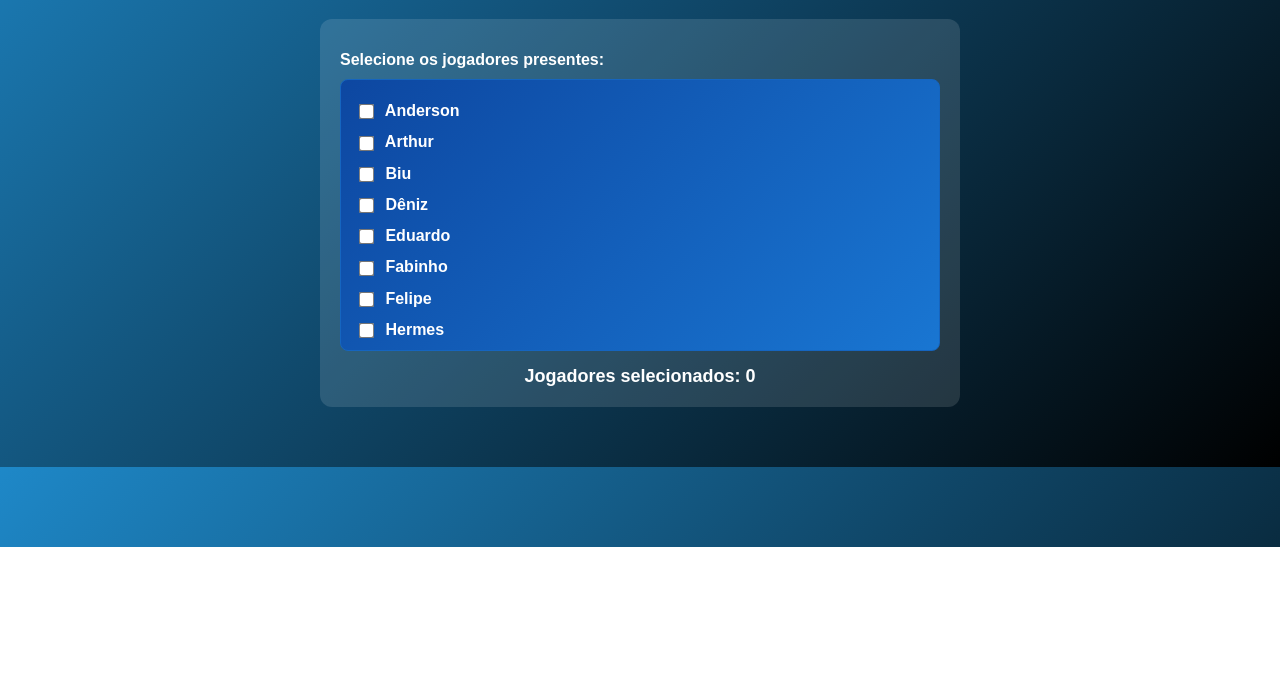
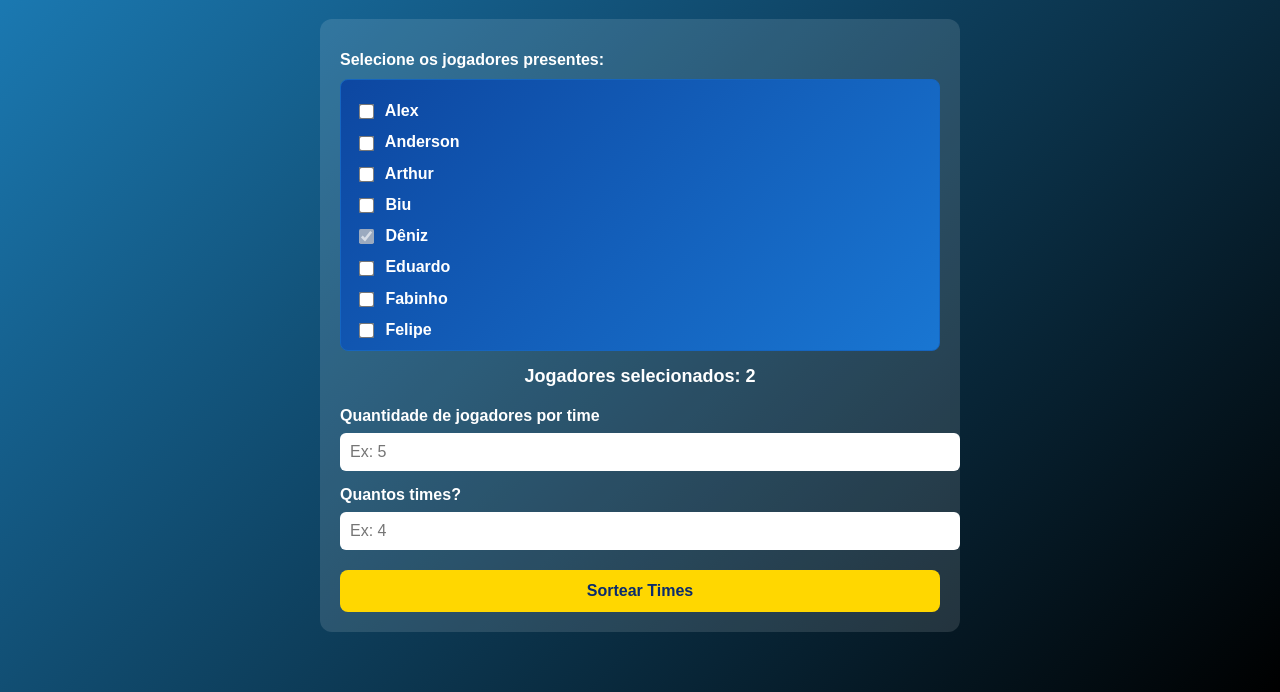
Before and after one commit to ArthurMarinhoSmith/sorteador-reformada-fc, a plain HTML site: page index.html in a window 1280 px wide. Shown: the part 253-945 px from the top of the page. Before the commit the page ends 800 px from the top, so only its background shows below. Drawn offline with Linux system fonts and the light colour scheme.

Commit message:
Refactor HTML structure and player selection logic

```diff
--- a/index.html
+++ b/index.html
@@ -217,68 +217,64 @@
 <div id="resultado" class="times"></div>
 
 <script>
-const PESOS = {
-    idade: { novo: 1, medio: 2, velho: 3 },
-    altura: { baixo: 1, medio: 2, alto: 3 },
-    porte: { magro: 1, medio: 2, gordo: 3 }
-};
+const ALTURA = { baixo: 1, medio: 2, alto: 3 };
+const PORTE = { magro: 1, grande: 2, medio: 3 };
+const IDADE = { velho: 1, novo: 2, medio: 3 };
 
-function calcularOverall({ idade, altura, porte, habilidade }) {
-    return (
-        PESOS.idade[idade] +
-        PESOS.altura[altura] +
-        PESOS.porte[porte] +
-        habilidade
-    );
+const jogadoresBase = [
+    { nome: "João", altura: "medio", porte: "magro", idade: "novo", habilidade: 3 },
+    { nome: "Martin", altura: "medio", porte: "magro", idade: "novo", habilidade: 4 },
+    { nome: "Arthur", altura: "medio", porte: "magro", idade: "novo", habilidade: 4 },
+    { nome: "Júlio", altura: "alto", porte: "magro", idade: "medio", habilidade: 5 },
+    { nome: "Alex", altura: "alto", porte: "magro", idade: "novo", habilidade: 4 },
+    { nome: "Fabinho", altura: "medio", porte: "medio", idade: "medio", habilidade: 5 },
+    { nome: "Thales", altura: "alto", porte: "grande", idade: "novo", habilidade: 5 },
+    { nome: "Dêniz", altura: "baixo", porte: "medio", idade: "medio", habilidade: 5 },
+    { nome: "Felipe", altura: "alto", porte: "grande", idade: "medio", habilidade: 2 },
+    { nome: "Mateus", altura: "medio", porte: "grande", idade: "medio", habilidade: 1 },
+    { nome: "Iury", altura: "medio", porte: "medio", idade: "medio", habilidade: 5 },
+    { nome: "Jonatas", altura: "alto", porte: "grande", idade: "medio", habilidade: 4 },
+    { nome: "Luiz Holanda", altura: "alto", porte: "grande", idade: "velho", habilidade: 4 },
+    { nome: "Iranildo", altura: "medio", porte: "medio", idade: "medio", habilidade: 3 },
+    { nome: "Biu", altura: "medio", porte: "medio", idade: "velho", habilidade: 5 },
+    { nome: "Hermes", altura: "medio", porte: "medio", idade: "velho", habilidade: 4 },
+    { nome: "Eduardo", altura: "alto", porte: "medio", idade: "novo", habilidade: 4 },
+    { nome: "Miguel", altura: "alto", porte: "magro", idade: "novo", habilidade: 4 },
+    { nome: "Renato", altura: "alto", porte: "medio", idade: "velho", habilidade: 5 },
+    { nome: "Sales", altura: "medio", porte: "grande", idade: "novo", habilidade: 4 },
+    { nome: "Severino", altura: "baixo", porte: "medio", idade: "velho", habilidade: 5 },
+    { nome: "Anderson", altura: "alto", porte: "medio", idade: "velho", habilidade: 4 },
+    { nome: "Neto Lins", altura: "alto", porte: "grande", idade: "medio", habilidade: 4 },
+    { nome: "Madson", altura: "medio", porte: "grande", idade: "velho", habilidade: 2 },
+    { nome: "Thyago", altura: "baixo", porte: "medio", idade: "medio", habilidade: 2 }
+];
+
+function calcularOverall(jogador) {
+    return IDADE[jogador.idade] + ALTURA[jogador.altura] + PORTE[jogador.porte] + jogador.habilidade;
 }
-
-const jogadoresBase = {
-    "thales": calcularOverall({ idade:"medio", altura:"alto", porte:"gordo", habilidade:5 }),
-    "dêniz": calcularOverall({ idade:"medio", altura:"medio", porte:"gordo", habilidade:5 }),
-    "joão": calcularOverall({ idade:"medio", altura:"medio", porte:"medio", habilidade:4 }),
-    "martin": calcularOverall({ idade:"medio", altura:"alto", porte:"medio", habilidade:4 }),
-    "arthur": calcularOverall({ idade:"medio", altura:"medio", porte:"medio", habilidade:4 }),
-    "júlio": calcularOverall({ idade:"novo", altura:"medio", porte:"magro", habilidade:5 }),
-    "fabinho": calcularOverall({ idade:"medio", altura:"medio", porte:"gordo", habilidade:4 }),
-    "mateus": calcularOverall({ idade:"novo", altura:"baixo", porte:"magro", habilidade:3 }),
-    "iury": calcularOverall({ idade:"medio", altura:"alto", porte:"medio", habilidade:5 }),
-    "jonatas": calcularOverall({ idade:"medio", altura:"medio", porte:"medio", habilidade:4 }),
-    "luiz holanda": calcularOverall({ idade:"velho", altura:"medio", porte:"medio", habilidade:3 }),
-    "iranildo": calcularOverall({ idade:"velho", altura:"medio", porte:"gordo", habilidade:3 }),
-    "biu": calcularOverall({ idade:"medio", altura:"medio", porte:"medio", habilidade:4 }),
-    "hermes": calcularOverall({ idade:"medio", altura:"baixo", porte:"medio", habilidade:3 }),
-    "eduardo": calcularOverall({ idade:"novo", altura:"medio", porte:"magro", habilidade:4 }),
-    "miguel": calcularOverall({ idade:"novo", altura:"medio", porte:"magro", habilidade:4 }),
-    "renato": calcularOverall({ idade:"medio", altura:"alto", porte:"medio", habilidade:5 }),
-    "sales": calcularOverall({ idade:"medio", altura:"medio", porte:"medio", habilidade:4 }),
-    "severino": calcularOverall({ idade:"velho", altura:"baixo", porte:"medio", habilidade:3 }),
-    "felipe": calcularOverall({ idade:"medio", altura:"baixo", porte:"magro", habilidade:3 }),
-    "thyago": calcularOverall({ idade:"medio", altura:"baixo", porte:"medio", habilidade:3 }),
-    "anderson": calcularOverall({ idade:"velho", altura:"alto", porte:"medio", habilidade:4 }),
-    "neto lins": calcularOverall({ idade:"medio", altura:"alto", porte:"gordo", habilidade:4 }),
-    "madson": calcularOverall({ idade:"velho", altura:"medio", porte:"gordo", habilidade:2 })
-};
 
 const listaJogadoresDiv = document.getElementById("listaJogadores");
 const quantidadeSelecionadaDiv = document.getElementById("quantidadeSelecionada");
 const configTimesDiv = document.getElementById("configTimes");
 
 function gerarListaJogadores() {
-    const nomes = Object.keys(jogadoresBase)
-        .map(n => n.charAt(0).toUpperCase() + n.slice(1))
-        .sort((a,b) => a.localeCompare(b, 'pt-BR'));
-
-    nomes.forEach(nome => {
+    // Mostrar lista dos jogadoresBase com checkbox
+    jogadoresBase
+        .sort((a,b) => a.nome.localeCompare(b.nome, 'pt-BR'))
+        .forEach(jogador => {
             const label = document.createElement("label");
             const checkbox = document.createElement("input");
             checkbox.type = "checkbox";
-        checkbox.value = nome.toLowerCase();
+            checkbox.value = jogador.nome.toLowerCase();
             checkbox.name = "jogador";
+            checkbox.checked = (jogador.nome.toLowerCase() === "thales" || jogador.nome.toLowerCase() === "dêniz"); // Thales e Deniz já marcados
+            checkbox.disabled = (jogador.nome.toLowerCase() === "thales" || jogador.nome.toLowerCase() === "dêniz"); // Não pode desmarcar
             checkbox.addEventListener("change", atualizarSelecionados);
             label.appendChild(checkbox);
-        label.appendChild(document.createTextNode(" " + nome));
+            label.appendChild(document.createTextNode(" " + jogador.nome));
             listaJogadoresDiv.appendChild(label);
         });
+    atualizarSelecionados();
 }
 
 function atualizarSelecionados() {
@@ -299,83 +295,108 @@ function sortear() {
 
     resultado.innerHTML = "";
 
-    if(selecionados.length === 0) {
+    if (selecionados.length === 0) {
         alert("Selecione pelo menos um jogador.");
         return;
     }
-    if(!jogadoresPorTime || jogadoresPorTime < 1) {
+    if (!jogadoresPorTime || jogadoresPorTime < 1) {
         alert("Digite um número válido de jogadores por time.");
         return;
     }
-    if(!numTimes || numTimes < 1) {
+    if (!numTimes || numTimes < 1) {
         alert("Digite um número válido de times.");
         return;
     }
 
-    if(jogadoresPorTime * numTimes > selecionados.length) {
+    if (jogadoresPorTime * numTimes > selecionados.length) {
         alert(`Número insuficiente de jogadores para ${numTimes} times com ${jogadoresPorTime} jogadores cada.`);
         return;
     }
 
     // Preparar lista jogadores com scores
-    let jogadores = selecionados.map(n => ({
-        nome: n,
-        score: jogadoresBase[n.toLowerCase()] ?? 6
-    }));
+    let jogadores = selecionados.map(nome => {
+        const jogadorObj = jogadoresBase.find(j => j.nome.toLowerCase() === nome);
+        return {
+            nome: jogadorObj.nome,
+            score: calcularOverall(jogadorObj)
+        };
+    });
 
-    // Separar goleiros
-    const goleiros = jogadores.filter(j => j.nome === "thales" || j.nome === "dêniz");
-    jogadores = jogadores.filter(j => j.nome !== "thales" && j.nome !== "dêniz");
+    // Separa goleiros fixos (Thales e Dêniz)
+    const goleiros = jogadores.filter(j => j.nome.toLowerCase() === "thales" || j.nome.toLowerCase() === "dêniz");
 
-    // Embaralhar jogadores (exceto goleiros)
-    jogadores = jogadores.sort(() => Math.random() - 0.5);
+    // Remove goleiros da lista para distribuir só os outros
+    jogadores = jogadores.filter(j => j.nome.toLowerCase() !== "thales" && j.nome.toLowerCase() !== "dêniz");
 
-    // Criar array dos times
+    // Array para times
     let times = Array.from({ length: numTimes }, () => ({
         jogadores: [],
         soma: 0
     }));
 
-    // Alocar goleiros distribuindo 1 por time na ordem
-    for(let i = 0; i < times.length; i++) {
-        if(goleiros.length) {
-            let g = goleiros[i % goleiros.length];
-            times[i].jogadores.push(g.nome);
-            times[i].soma += g.score;
-        }
+    // Distribuir goleiros fixos alternadamente nos times
+    for (let i = 0; i < numTimes; i++) {
+        const goleiro = goleiros[i % goleiros.length];
+        times[i].jogadores.push(goleiro.nome);
+        times[i].soma += goleiro.score;
     }
 
-    // Ordena jogadores restantes por score desc para balancear
-    jogadores.sort((a,b) => b.score - a.score);
+    // Shuffle jogadores restantes para variar os sorteios
+    jogadores = jogadores.sort(() => Math.random() - 0.5);
 
-    // Distribuir jogadores nos times balanceando soma e respeitando limite por time
-    jogadores.forEach(j => {
+    // Função para tentar distribuir jogadores tentando equilibrar os times
+    // Também poderá deixar jogadores sobrantes para manter o equilíbrio
+    const maxDifference = 5; // diferença máxima aceitável de overall para incluir jogador no time
+
+    // Tentativa de distribuir jogadores nos times
+    let sobrantes = [];
+
+    jogadores.forEach(jogador => {
+        // candidatos são times que não estão cheios
         let candidatos = times.filter(t => t.jogadores.length < jogadoresPorTime);
-        if(candidatos.length === 0) return;
-        let timeEscolhido = candidatos.reduce((a,b) => (a.soma < b.soma) ? a : b);
-        timeEscolhido.jogadores.push(j.nome);
-        timeEscolhido.soma += j.score;
+
+        if (candidatos.length === 0) {
+            // Todos os times cheios, jogador fica sobrante
+            sobrantes.push(jogador);
+            return;
+        }
+
+        // Seleciona o time que tem menor soma overall
+        candidatos.sort((a,b) => a.soma - b.soma);
+
+        // Verifica se jogador pode entrar no time com menor soma sem causar desequilíbrio
+        // Se a diferença entre o time mais forte e o time atual for maior que maxDifference, permite jogador para equilibrar
+        // Senão, jogador fica sobrante para tentar manter equilíbrio
+
+        let timeMaisForte = Math.max(...times.map(t => t.soma));
+        let timeMaisFraco = candidatos[0];
+
+        if ((timeMaisForte - (timeMaisFraco.soma + jogador.score)) <= maxDifference) {
+            // Pode adicionar no time
+            timeMaisFraco.jogadores.push(jogador.nome);
+            timeMaisFraco.soma += jogador.score;
+        } else {
+            // Jogador fica sobrante
+            sobrantes.push(jogador);
+        }
     });
-
-    // Jogadores sobrantes (não alocados)
-    let alocados = times.flatMap(t => t.jogadores);
-    let sobrantes = jogadores.map(j => j.nome).filter(n => !alocados.includes(n));
 
     // Mostrar resultados
     times.forEach((t, i) => {
+        const classe = (i % 2 === 0) ? "vermelho" : "azul";
         let div = document.createElement("div");
-        div.className = "time " + (i % 2 === 0 ? "vermelho" : "azul");
+        div.className = "time " + classe;
         div.innerHTML = `<h3>Time ${i+1} (Overall: ${t.soma})</h3><ul>` +
             t.jogadores.map(j => `<li>${j}</li>`).join("") +
             "</ul>";
         resultado.appendChild(div);
     });
 
-    if(sobrantes.length) {
+    if (sobrantes.length > 0) {
         let div = document.createElement("div");
         div.className = "time extra";
         div.innerHTML = `<h3>Jogadores sobrantes</h3><ul>` +
-            sobrantes.map(j => `<li>${j}</li>`).join("") +
+            sobrantes.map(j => `<li>${j.nome}</li>`).join("") +
             "</ul>";
         resultado.appendChild(div);
     }
```
Lines whose indentation alone changed are shown as unchanged.
